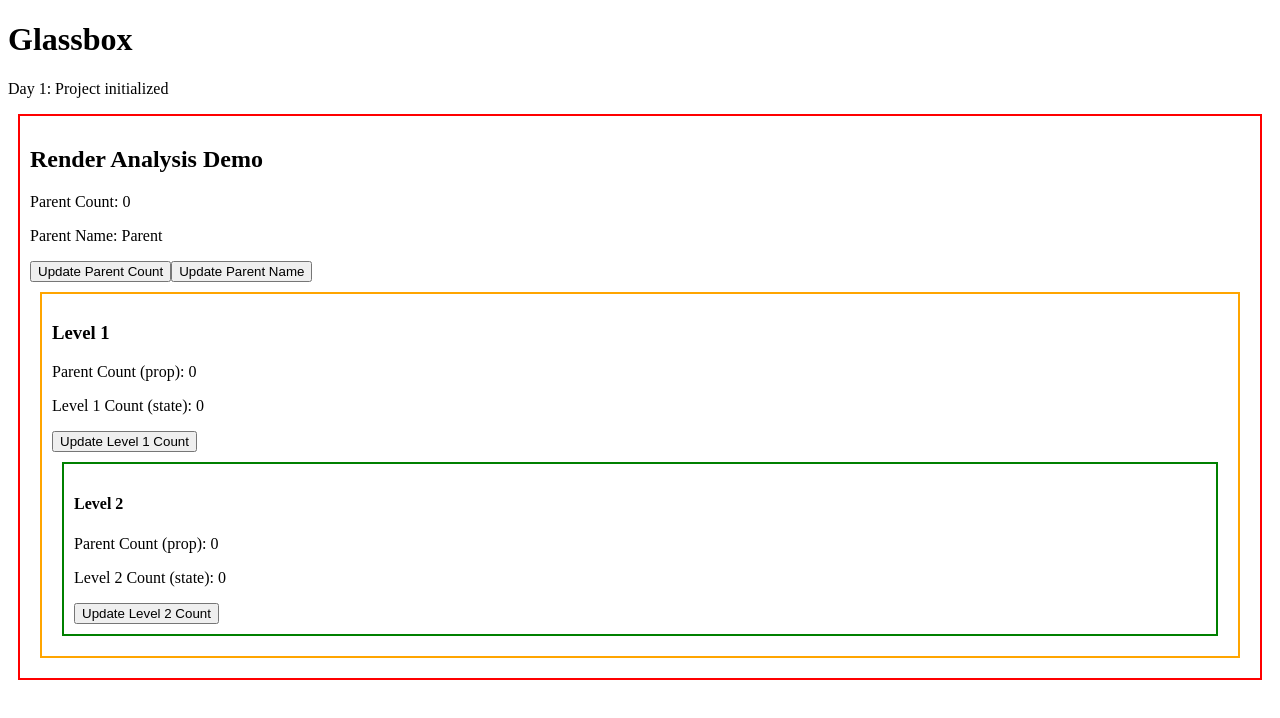
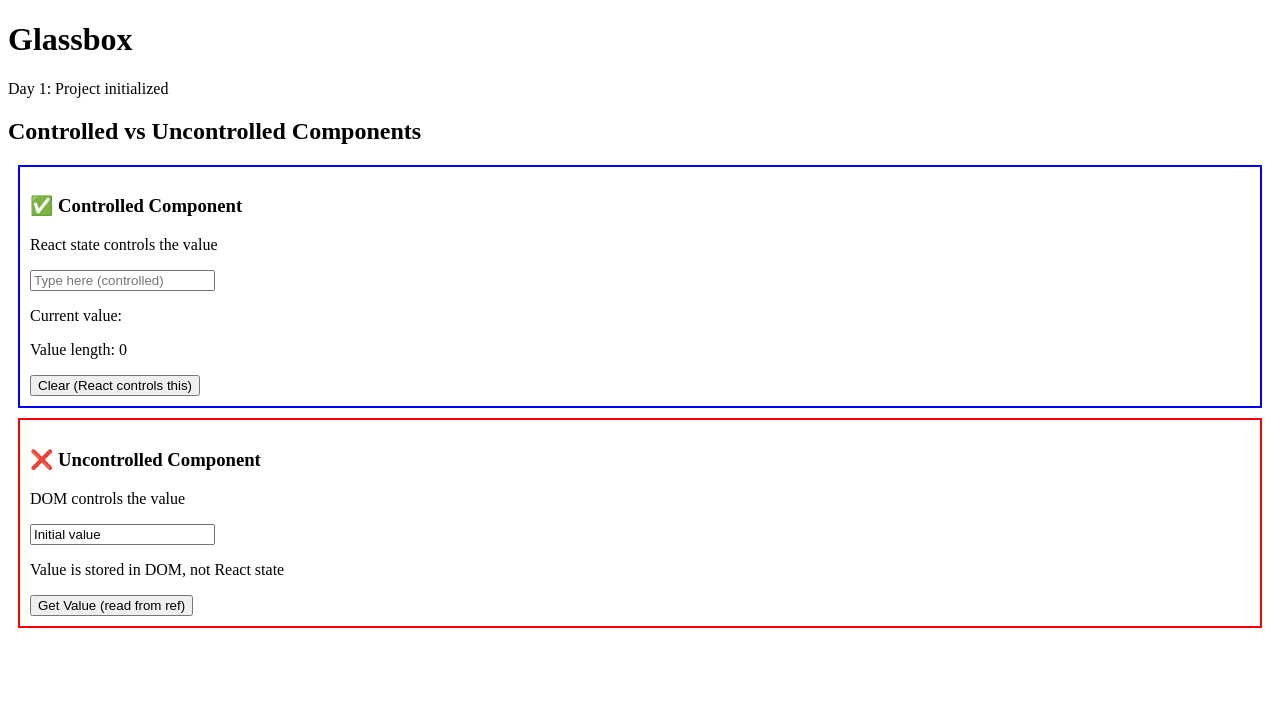
Before and after one commit to imsks/Glassbox, a Next.js app: page / in a window 1280 px wide. Shown: the top 718 px of the page. Built offline with nearby package versions, Linux system fonts and the light colour scheme.

Commit message:
Replace RenderAnalysisDemo with ControlledVsUncontrolledDemo component to illustrate the differences between controlled and uncontrolled components in React.

```diff
--- /dev/null
+++ b/app/components/ControlledVsUncontrolledDemo.tsx
@@ -0,0 +1,70 @@
+'use client'
+
+import { useState, useRef } from 'react'
+
+export default function ControlledVsUncontrolledDemo() {
+    // Controlled: State controls the input
+    const [controlledValue, setControlledValue] = useState('')
+
+    // Uncontrolled: Ref to access DOM value
+    const uncontrolledInputRef = useRef<HTMLInputElement>(null)
+
+    // Log renders to observe behavior
+    console.log('Component rendered - Controlled value:', controlledValue)
+
+    const handleControlledChange = (e: React.ChangeEvent<HTMLInputElement>) => {
+        setControlledValue(e.target.value)
+        console.log('Controlled onChange - New value:', e.target.value)
+    }
+
+    const handleUncontrolledSubmit = () => {
+        const value = uncontrolledInputRef.current?.value
+        console.log('Uncontrolled value (from ref):', value)
+        alert(`Uncontrolled input value: ${value}`)
+    }
+
+    return (
+        <div>
+            <h2>Controlled vs Uncontrolled Components</h2>
+
+            {/* CONTROLLED COMPONENT */}
+            <div style={{ border: '2px solid blue', padding: '10px', margin: '10px' }}>
+                <h3>✅ Controlled Component</h3>
+                <p>React state controls the value</p>
+
+                <input
+                    type="text"
+                    value={controlledValue}
+                    onChange={handleControlledChange}
+                    placeholder="Type here (controlled)"
+                />
+
+                <p>Current value: {controlledValue}</p>
+                <p>Value length: {controlledValue.length}</p>
+
+                <button onClick={() => setControlledValue('')}>
+                    Clear (React controls this)
+                </button>
+            </div>
+
+            {/* UNCONTROLLED COMPONENT */}
+            <div style={{ border: '2px solid red', padding: '10px', margin: '10px' }}>
+                <h3>❌ Uncontrolled Component</h3>
+                <p>DOM controls the value</p>
+
+                <input
+                    type="text"
+                    ref={uncontrolledInputRef}
+                    defaultValue="Initial value"
+                    placeholder="Type here (uncontrolled)"
+                />
+
+                <p>Value is stored in DOM, not React state</p>
+
+                <button onClick={handleUncontrolledSubmit}>
+                    Get Value (read from ref)
+                </button>
+            </div>
+        </div>
+    )
+}
--- a/app/page.tsx
+++ b/app/page.tsx
@@ -1,11 +1,11 @@
-import RenderAnalysisDemo from "./components/RenderAnalysisDemo"
+import ControlledVsUncontrolledDemo from "./components/ControlledVsUncontrolledDemo"
 
 export default function Home() {
   return (
     <main>
       <h1>Glassbox</h1>
       <p>Day 1: Project initialized</p>
-      <RenderAnalysisDemo />
+      <ControlledVsUncontrolledDemo />
     </main>
   )
 }
```
